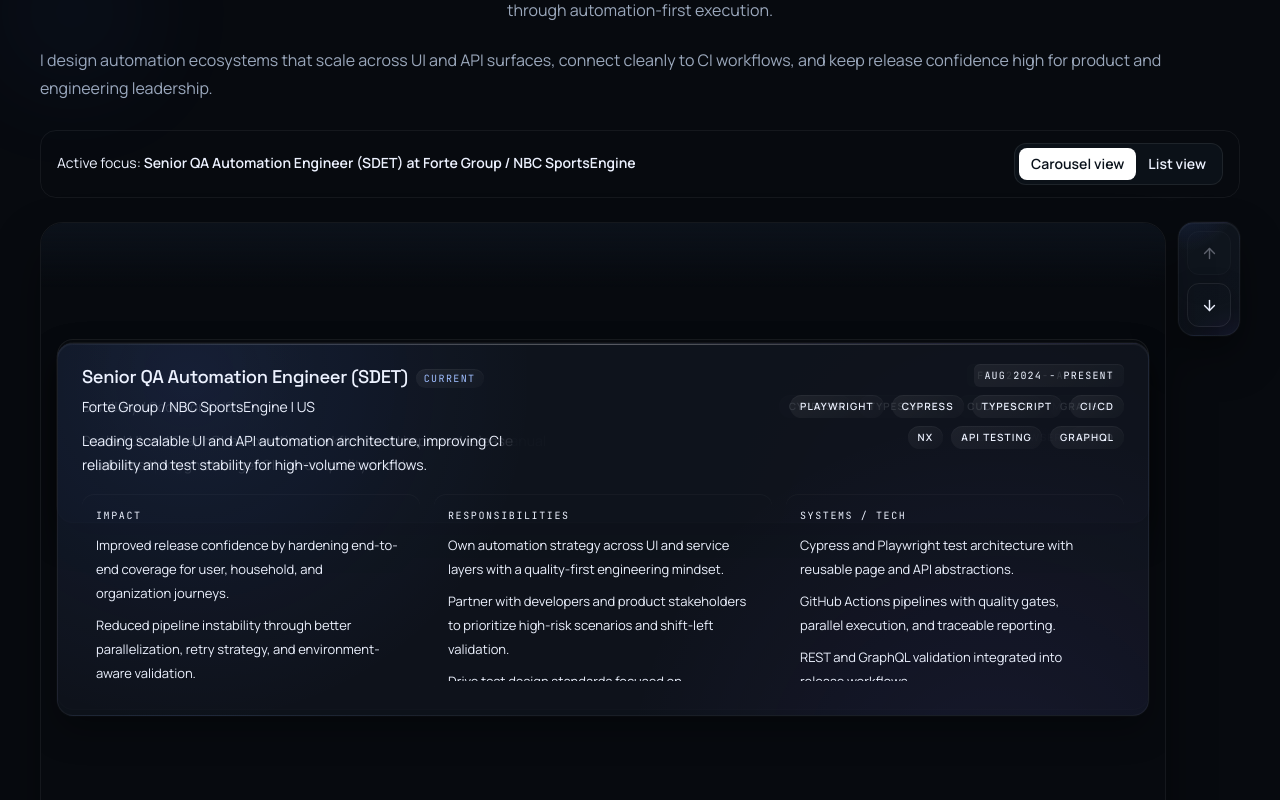
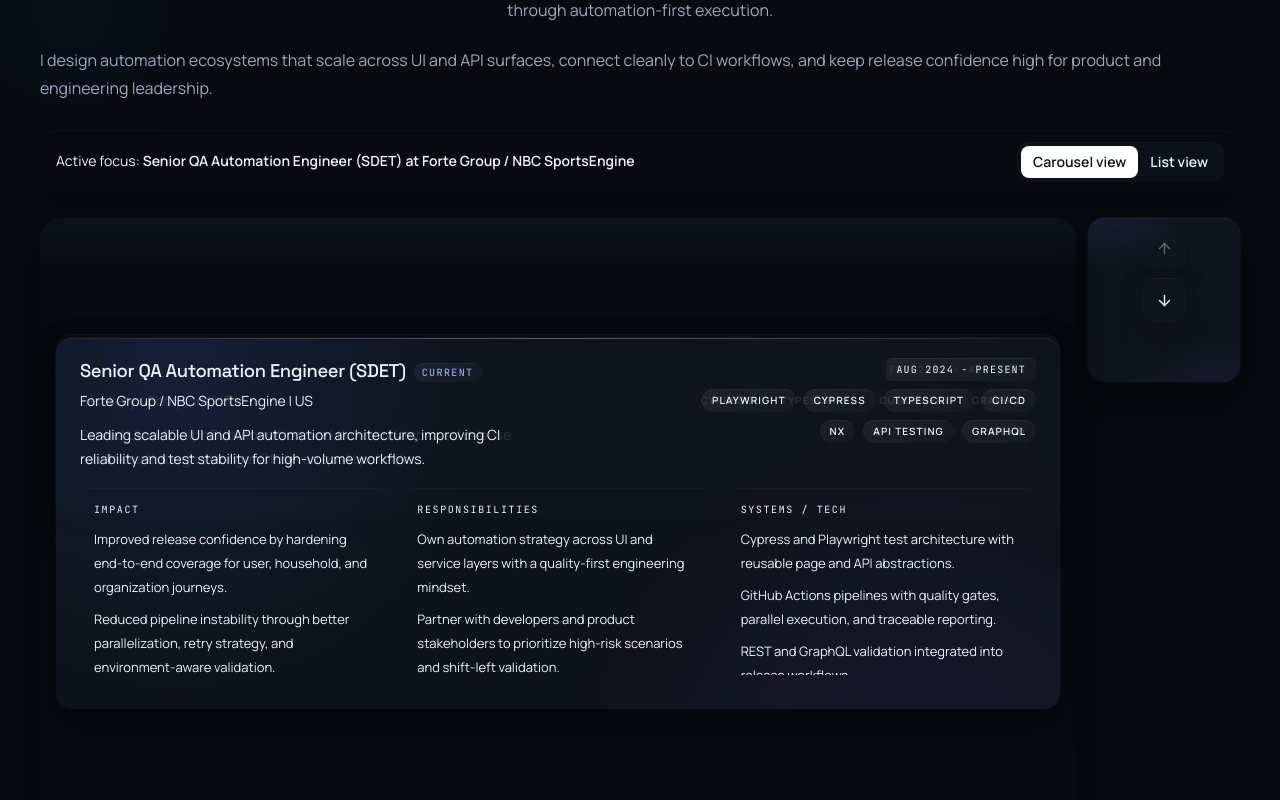
Before and after one commit to lucasvacis87/portfolio-lucas-vacis, a React (Vite) app: page / in a window 1280 px wide. Shown: the part 3960-4760 px from the top of the page. Built offline with nearby package versions, Linux system fonts and the light colour scheme.

Commit message:
style(experience): remove border-heavy look and lock carousel/control widths

```diff
--- a/src/components/sections/ExperienceSection.tsx
+++ b/src/components/sections/ExperienceSection.tsx
@@ -59,11 +59,11 @@ export function ExperienceSection(): JSX.Element {
         ))}
       </div>
 
-      <div className="mt-7 flex flex-wrap items-center justify-between gap-3 rounded-2xl border border-white/[0.06] bg-[#0f161f]/74 px-3 py-3 md:px-4">
+      <div className="mt-7 flex flex-wrap items-center justify-between gap-3 rounded-2xl bg-[#0f161f]/74 px-3 py-3 shadow-[inset_0_1px_0_rgba(255,255,255,0.03),0_10px_28px_rgba(0,0,0,0.2)] md:px-4">
         <p className="text-xs text-text/62 sm:text-sm">
           Active focus: <span className="font-semibold text-text/85">{activeRoleLabel}</span>
         </p>
-        <div role="group" aria-label="Experience section view toggle" className="inline-flex rounded-xl border border-white/[0.08] bg-[#0b1118] p-1">
+        <div role="group" aria-label="Experience section view toggle" className="inline-flex rounded-xl bg-[#0b1118] p-1 shadow-[inset_0_1px_0_rgba(255,255,255,0.03)]">
           <button
             type="button"
             onClick={() => setViewMode("carousel")}
@@ -92,7 +92,7 @@ export function ExperienceSection(): JSX.Element {
       </div>
 
       {viewMode === "carousel" ? (
-        <div className="mt-6 grid gap-3 lg:grid-cols-[minmax(0,1fr)_auto] lg:items-start">
+        <div className="mt-6 grid gap-3 lg:grid-cols-[minmax(0,1fr)_9.5rem] lg:items-start">
           <ExperienceCarousel
             items={experience}
             activeIndex={activeIndex}
--- a/src/components/sections/experience/ExperienceCard.tsx
+++ b/src/components/sections/experience/ExperienceCard.tsx
@@ -74,7 +74,7 @@ export function ExperienceCard({
             }
           : undefined
       }
-      className={`surface-card relative overflow-hidden rounded-2xl border border-white/[0.05] bg-[#0f161f]/88 px-5 py-4 text-left transition duration-300 md:px-6 md:py-5 ${
+      className={`surface-card relative overflow-hidden rounded-2xl bg-[#0f161f]/88 px-5 py-4 text-left shadow-[inset_0_1px_0_rgba(255,255,255,0.03),0_14px_34px_rgba(0,0,0,0.32)] transition duration-300 md:px-6 md:py-5 ${
         mode === "carousel"
           ? "cursor-pointer focus-visible:outline-none focus-visible:ring-2 focus-visible:ring-accent focus-visible:ring-offset-2 focus-visible:ring-offset-bg"
           : ""
--- a/src/components/sections/experience/ExperienceCarousel.tsx
+++ b/src/components/sections/experience/ExperienceCarousel.tsx
@@ -82,7 +82,7 @@ export function ExperienceCarousel({ items, activeIndex, onChangeActive, reduced
       aria-label="Experience timeline carousel"
       role="region"
       tabIndex={0}
-      className={`relative h-[46rem] overflow-hidden rounded-[1.4rem] border border-white/[0.06] bg-[#0c121b]/72 p-4 shadow-[0_24px_48px_rgba(0,0,0,0.35)] focus-visible:outline-none focus-visible:ring-2 focus-visible:ring-accent focus-visible:ring-offset-2 focus-visible:ring-offset-bg ${
+      className={`relative h-[46rem] overflow-hidden rounded-[1.4rem] bg-[#0c121b]/72 p-4 shadow-[inset_0_1px_0_rgba(255,255,255,0.03),0_24px_48px_rgba(0,0,0,0.35)] focus-visible:outline-none focus-visible:ring-2 focus-visible:ring-accent focus-visible:ring-offset-2 focus-visible:ring-offset-bg ${
         isDragging ? "cursor-grabbing" : "cursor-grab"
       }`}
       onWheel={(event) => {
@@ -194,7 +194,7 @@ export function ExperienceCarousel({ items, activeIndex, onChangeActive, reduced
     >
       <div className="pointer-events-none absolute inset-x-0 top-0 h-16 bg-gradient-to-b from-[#0c121b] via-[#0c121b]/62 to-transparent" />
       <div className="pointer-events-none absolute inset-x-0 bottom-0 h-20 bg-gradient-to-t from-[#0c121b] via-[#0c121b]/60 to-transparent" />
-      <div className="pointer-events-none absolute left-4 right-4 top-[7.25rem] h-[23.2rem] rounded-2xl border border-white/[0.07] bg-white/[0.01]" />
+      <div className="pointer-events-none absolute left-4 right-4 top-[7.25rem] h-[23.2rem] rounded-2xl bg-white/[0.02] shadow-[inset_0_0_0_1px_rgba(255,255,255,0.03)]" />
 
       <div className="relative h-full touch-none select-none">
         {items.map((item, index) => {
--- a/src/components/sections/experience/NavigationControls.tsx
+++ b/src/components/sections/experience/NavigationControls.tsx
@@ -26,7 +26,7 @@ function ControlButton({
       onClick={onClick}
       disabled={disabled}
       aria-label={label}
-      className="inline-flex h-11 w-11 items-center justify-center rounded-xl border border-white/[0.08] bg-[#101722]/88 text-text/82 shadow-[0_10px_26px_rgba(0,0,0,0.28)] transition duration-200 hover:-translate-y-0.5 hover:bg-[#141e2c] disabled:cursor-not-allowed disabled:opacity-35 disabled:hover:translate-y-0 focus-visible:outline-none focus-visible:ring-2 focus-visible:ring-accent focus-visible:ring-offset-2 focus-visible:ring-offset-bg"
+      className="inline-flex h-11 w-11 items-center justify-center rounded-xl bg-[#101722]/92 text-text/82 shadow-[inset_0_1px_0_rgba(255,255,255,0.04),0_10px_26px_rgba(0,0,0,0.32)] transition duration-200 hover:-translate-y-0.5 hover:bg-[#141e2c] disabled:cursor-not-allowed disabled:opacity-35 disabled:hover:translate-y-0 focus-visible:outline-none focus-visible:ring-2 focus-visible:ring-accent focus-visible:ring-offset-2 focus-visible:ring-offset-bg"
     >
       {icon}
     </button>
@@ -43,20 +43,21 @@ export function NavigationControls({
 }: NavigationControlsProps): JSX.Element {
   return (
     <aside className="flex shrink-0 items-center lg:items-start">
-      <div className="surface-panel flex w-full items-center gap-2 rounded-2xl border border-white/[0.05] bg-[#0f161f]/84 p-2 lg:w-auto lg:flex-col">
+      <div className="surface-panel flex w-full items-center gap-2 rounded-2xl bg-[#0f161f]/84 p-2 shadow-[inset_0_1px_0_rgba(255,255,255,0.03),0_12px_30px_rgba(0,0,0,0.28)] lg:w-[9.5rem] lg:flex-col lg:items-center">
         <ControlButton label="Show previous experience" icon={<ArrowUp size={17} aria-hidden="true" />} onClick={onPrevious} disabled={!canGoPrevious} />
         <ControlButton label="Show next experience" icon={<ArrowDown size={17} aria-hidden="true" />} onClick={onNext} disabled={!canGoNext} />
-        {showCurrentRole ? (
         <button
           type="button"
           onClick={onCurrentRole}
           aria-label="Return to current role"
-            className="inline-flex h-11 items-center justify-center gap-1.5 rounded-xl border border-white/[0.08] bg-white/[0.04] px-3 text-xs font-semibold tracking-[0.02em] text-text/84 transition duration-200 hover:bg-white/[0.1] focus-visible:outline-none focus-visible:ring-2 focus-visible:ring-accent focus-visible:ring-offset-2 focus-visible:ring-offset-bg"
+          disabled={!showCurrentRole}
+          className={`inline-flex h-11 w-[8.25rem] items-center justify-center gap-1.5 rounded-xl bg-white/[0.05] px-3 text-xs font-semibold tracking-[0.02em] text-text/84 shadow-[inset_0_1px_0_rgba(255,255,255,0.03)] transition duration-200 hover:bg-white/[0.1] focus-visible:outline-none focus-visible:ring-2 focus-visible:ring-accent focus-visible:ring-offset-2 focus-visible:ring-offset-bg ${
+            showCurrentRole ? "opacity-100" : "pointer-events-none opacity-0"
+          }`}
         >
           <RotateCcw size={13} aria-hidden="true" />
           Current role
         </button>
-        ) : null}
       </div>
     </aside>
   );
```
Lines whose indentation alone changed are shown as unchanged.
